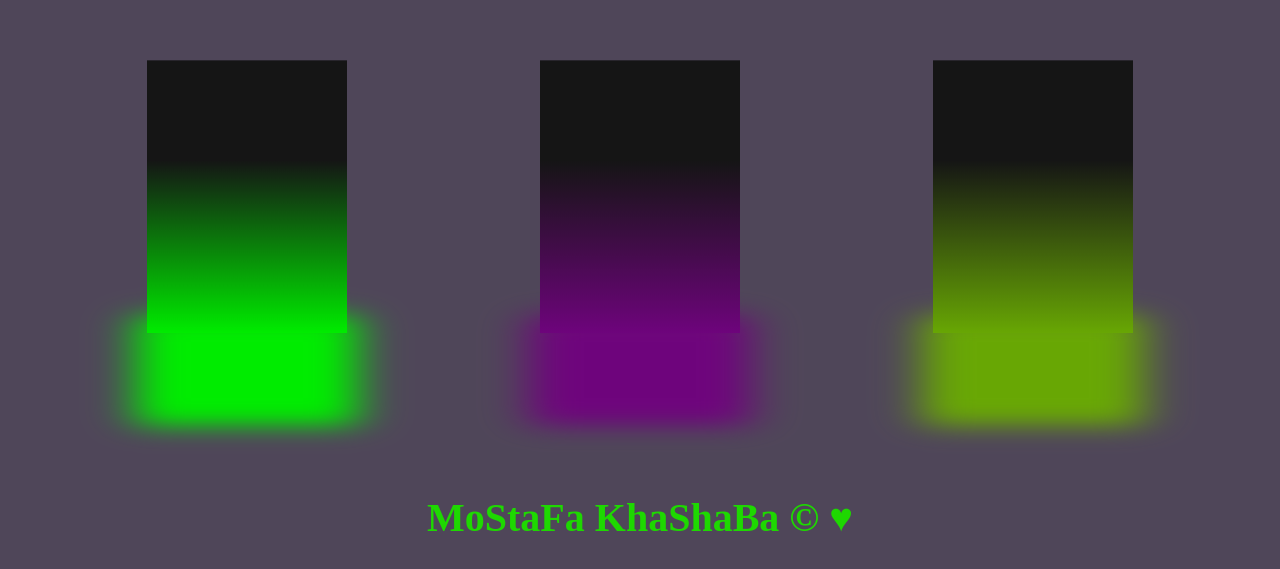
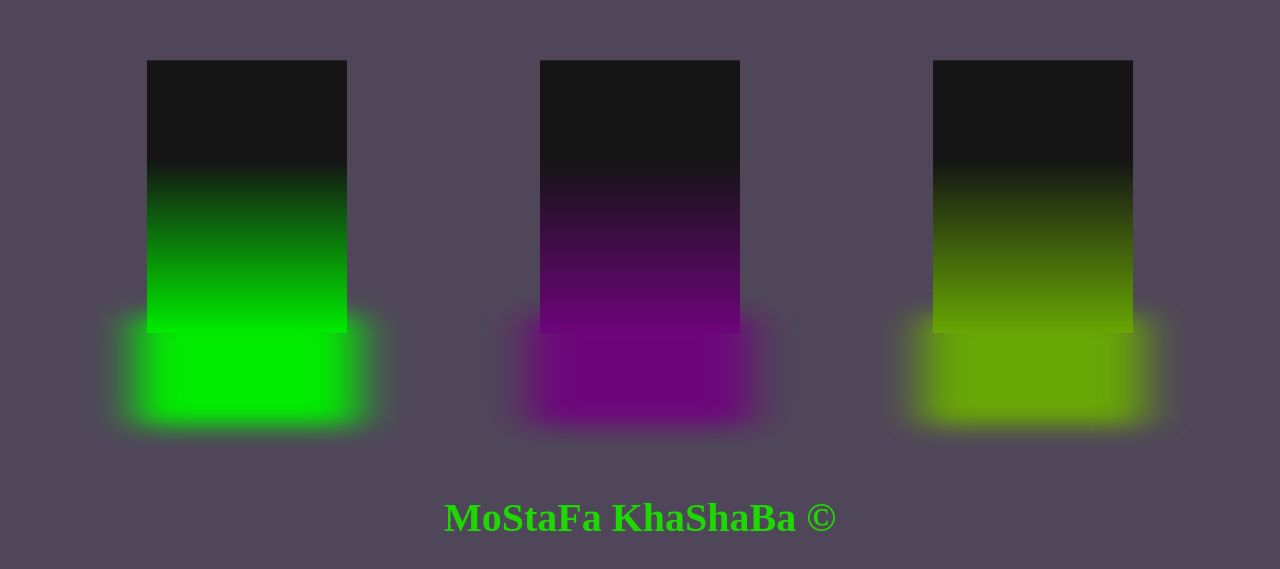
Before and after one commit to MuStaFaKhaShaBa/Box, a plain HTML site: page index.html in a window 1280 px wide. Shown: the part 203-772 px from the top of the page. Drawn offline with Linux system fonts and the light colour scheme.

Commit message:
change heart delet

```diff
--- a/index.html
+++ b/index.html
@@ -38,7 +38,7 @@
         </div>
     </div>
     </div>
-    <H1>MoStaFa KhaShaBa &copy; &hearts;</H1>
+    <H1>MoStaFa KhaShaBa &copy;</H1>
 </body>
 
 </html>
```
